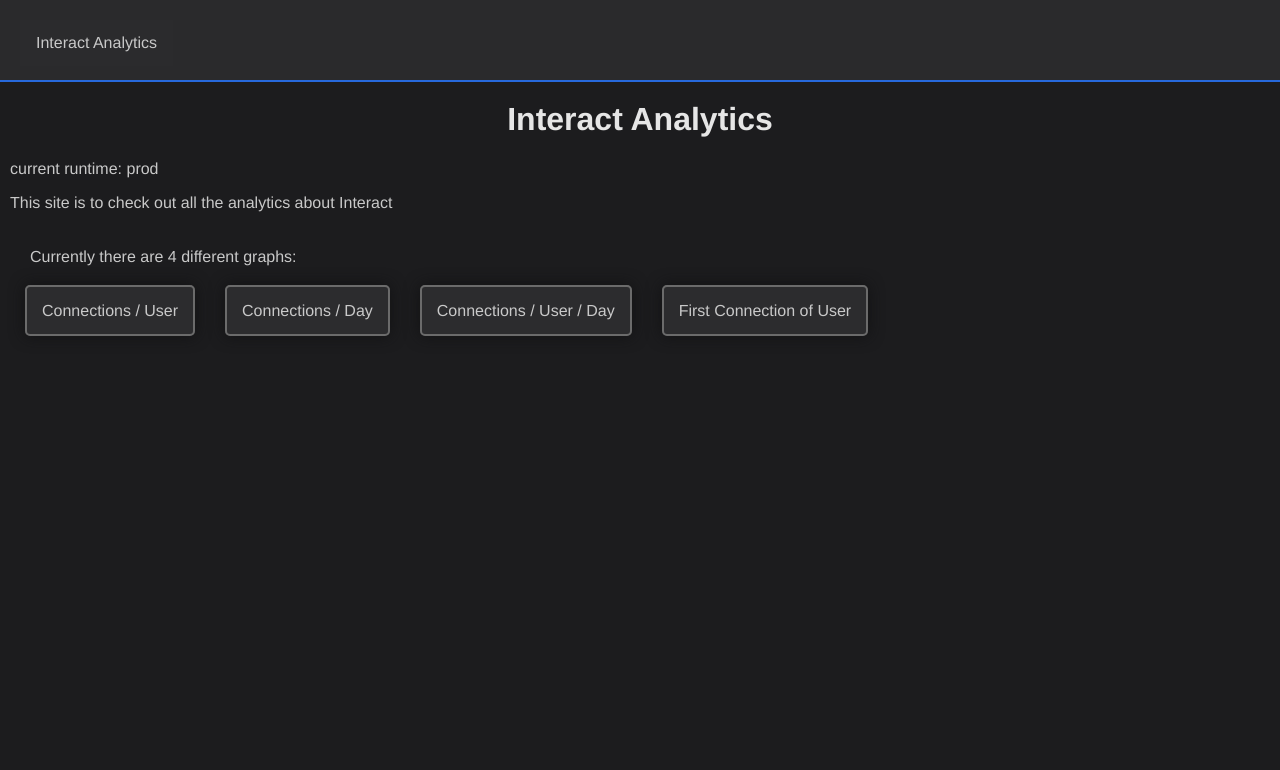
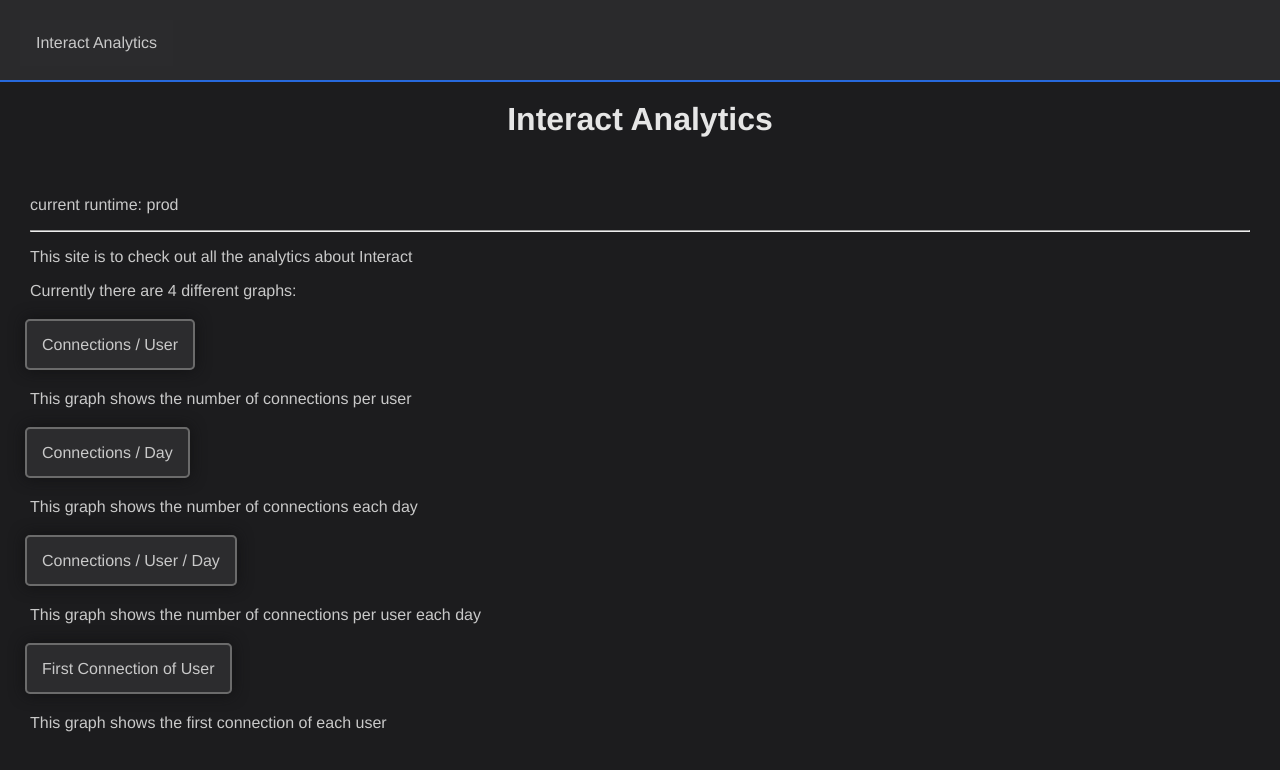
Before and after one commit to social-novapro/social-analytics, a React (Create React App) app: page / in a window 1280 px wide. Shown: the top 770 px of the page. Built offline with nearby package versions, Linux system fonts and the light colour scheme; no server answers.

Commit message:
1.0 (5.2022.03.28)

```diff
--- a/src/views/mainView.jsx
+++ b/src/views/mainView.jsx
@@ -7,15 +7,29 @@ export default function MainView({runtime}) {
             <div className='App'>
                 <h1>Interact Analytics</h1>
             </div>
-
             <div>
+                <div className='padding20'>
                     <p>current runtime: {runtime}</p>
+                    <hr></hr>
                     <p>This site is to check out all the analytics about Interact</p>
-                <p className='padding20'>Currently there are 4 different graphs:</p>
+                    <p>Currently there are 4 different graphs:</p>
+                </div>
+                <div>
                     <Link className='buttonStyled buttonsDesign' to="/1">Connections / User</Link>
+                    <p className='padding20'>This graph shows the number of connections per user</p>
+                </div>
+                <div>
                     <Link className='buttonStyled buttonsDesign' to="/2">Connections / Day</Link>
+                    <p className='padding20'>This graph shows the number of connections each day</p>
+                </div>
+                <div>
                     <Link className='buttonStyled buttonsDesign' to="/3">Connections / User / Day</Link>
+                    <p className='padding20'>This graph shows the number of connections per user each day</p>
+                </div>
+                <div>
                     <Link className='buttonStyled buttonsDesign' to="/4">First Connection of User</Link>
+                    <p className='padding20'>This graph shows the first connection of each user</p>
+                </div>
             </div>
         </div>
     )
```
Lines whose indentation alone changed are shown as unchanged.
